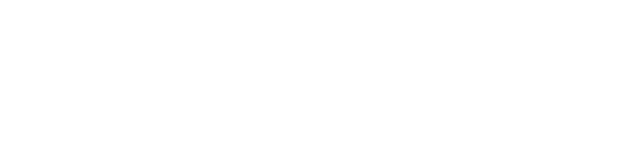
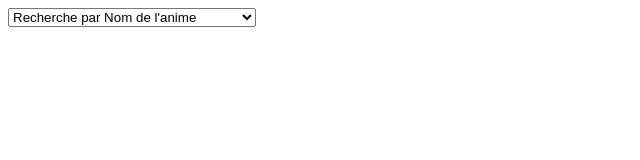
Before and after one commit to Buzzy35/AnimeRequester, a plain HTML site: page index.html in a window 1280 px wide. Shown: the whole page, without its empty margins (0-640 px from the left). Drawn offline with Linux system fonts and the light colour scheme.

Commit message:
ajoute du questionnaire

```diff
--- a/index.html
+++ b/index.html
@@ -6,7 +6,14 @@
     <title>Anime Requester</title>
 </head>
 <body>
-
+<select id="rechercheType">
+    <option value="animeName">Recherche par Nom de l'anime</option>
+    <option value="classement">Recherche par Classement de l'anime</option>
+    <option value="animeID">Recherche par ID</option>
+</select>
+<imput type="text" id="animeName" placeholder="Recherche par Nom de l'anime">
+<imput type="text" id="classement" placeholder="Recherche par Classement de l'anime">
+<imput type="text" id="animeID" placeholder="Recherche par ID">
 
 
 <script src="js/script.js"></script>
```
